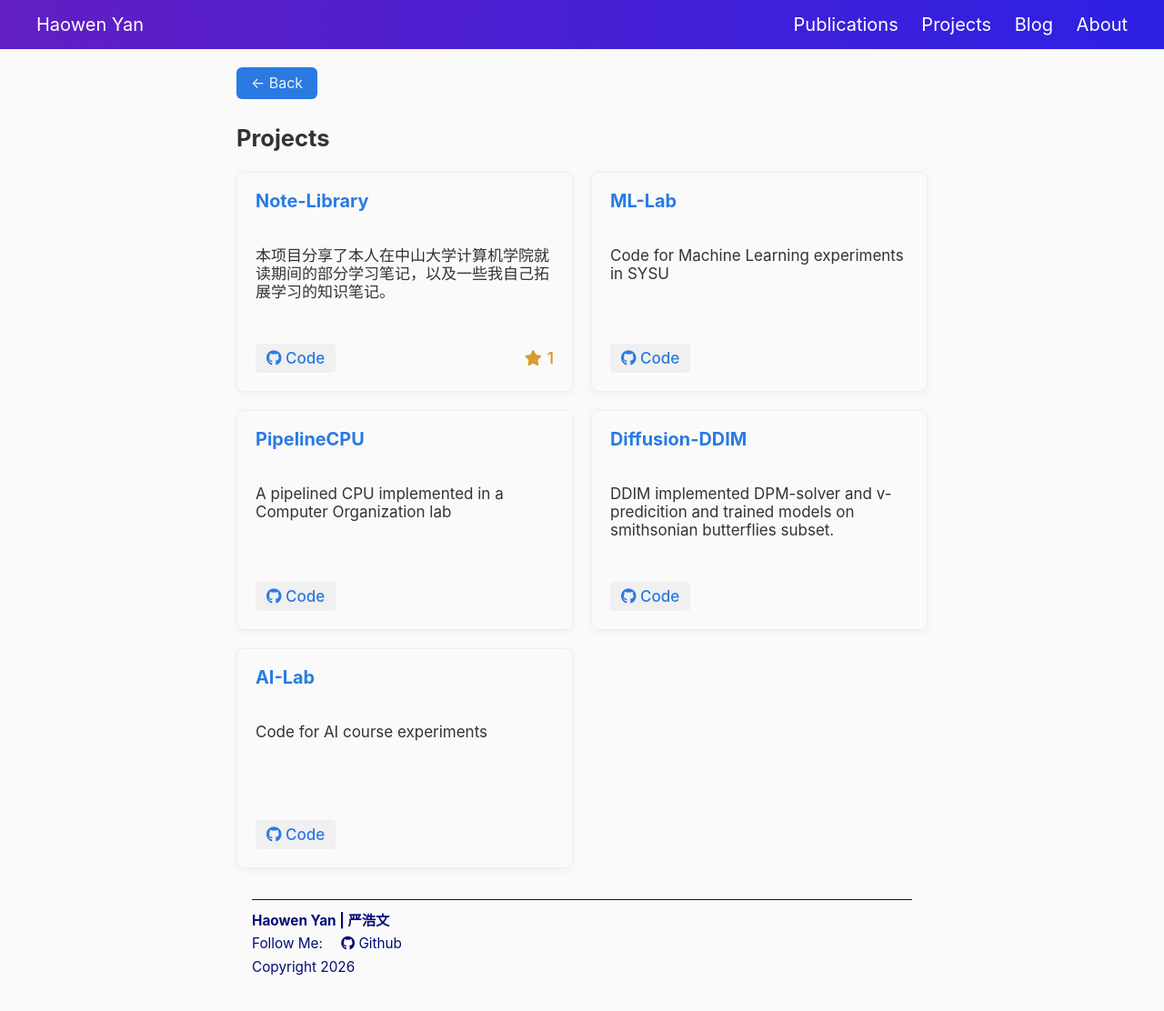
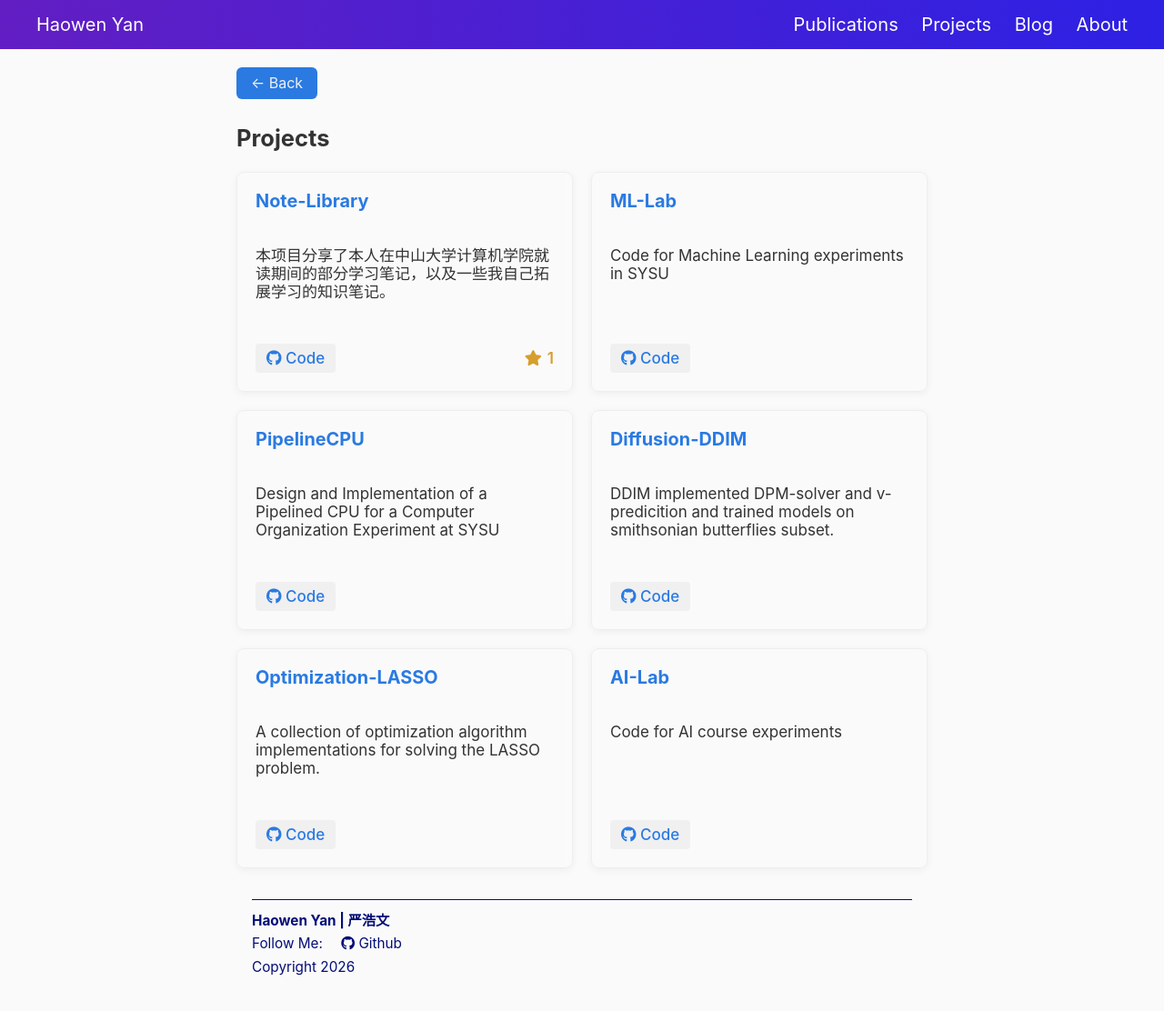
Before and after one commit to whY-note/whY-note.github.io, a Jekyll site: the page built from pages/projects.md, in a window 1280 px wide. Shown: the whole page at 91% size. Built offline with Jekyll 4.4.1, drawn with Linux system fonts in a browser that asks for light colours.

Commit message:
update projects description

```diff
--- a/_data/projects.yml
+++ b/_data/projects.yml
@@ -9,7 +9,7 @@
   stars: 0
 
 - title: PipelineCPU
-  description: A pipelined CPU implemented in a Computer Organization lab
+  description: Design and Implementation of a Pipelined CPU for a Computer Organization Experiment at SYSU
   url: https://github.com/whY-note/PipelineCPU
   stars: 0
 
@@ -18,6 +18,11 @@
   url: https://github.com/whY-note/diffusion-DDIM-pytorch
   stars: 0
 
+- title: Optimization-LASSO
+  description: A collection of optimization algorithm implementations for solving the LASSO problem.
+  url: https://github.com/whY-note/Optimization-LASSO
+  stars: 0
+
 - title: AI-Lab
   description: Code for AI course experiments
   url: https://github.com/whY-note/AI-Lab
```
